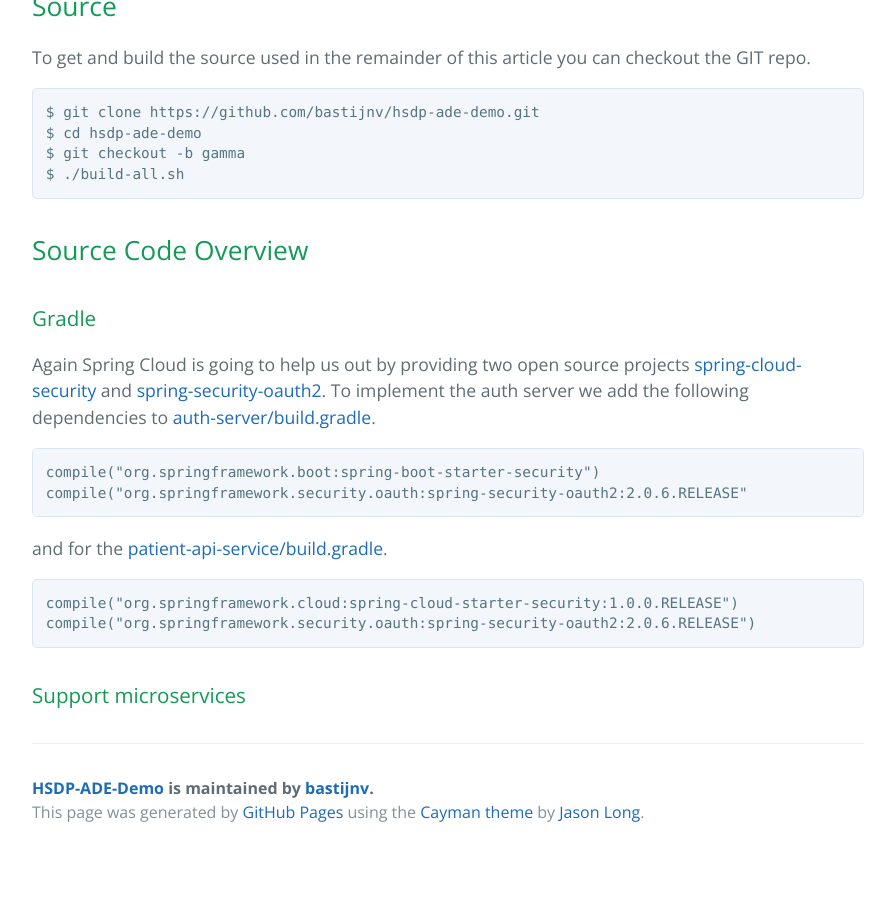
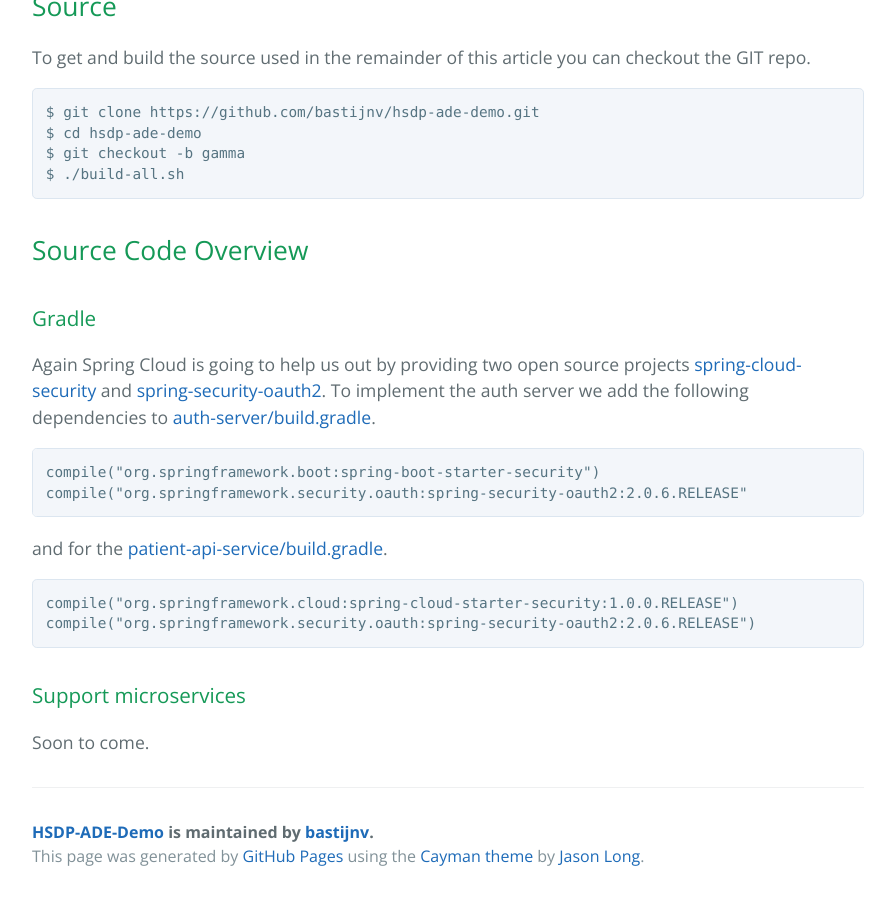
Before and after one commit to bastijnv/hsdp-ade-demo, a Jekyll site: the page built from articles/gamma.md, in a window 1280 px wide and 900 px high, scrolled down 1913 px. Shown: the whole window, without its empty margins (192-1087 px from the left). Built offline with Jekyll 4.4.1, drawn with Linux system fonts in a browser that asks for light colours; before the commit the page ends 2769 px from its top, so only the background shows below that.

Commit message:
- add todo to gamma article.

````diff
--- a/articles/gamma.md
+++ b/articles/gamma.md
@@ -57,3 +57,4 @@ compile("org.springframework.security.oauth:spring-security-oauth2:2.0.6.RELEASE
 ```
 
 ### Support microservices
+Soon to come.
````
